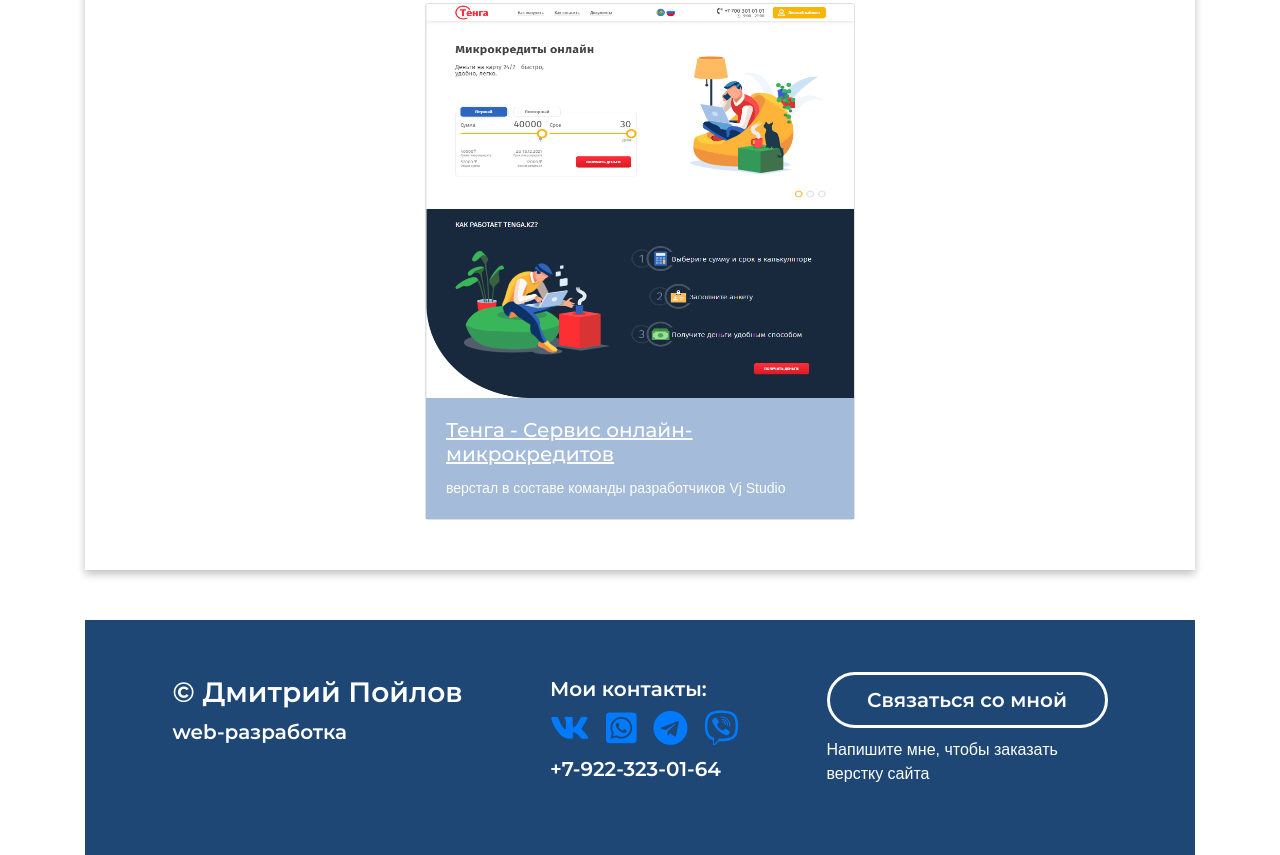
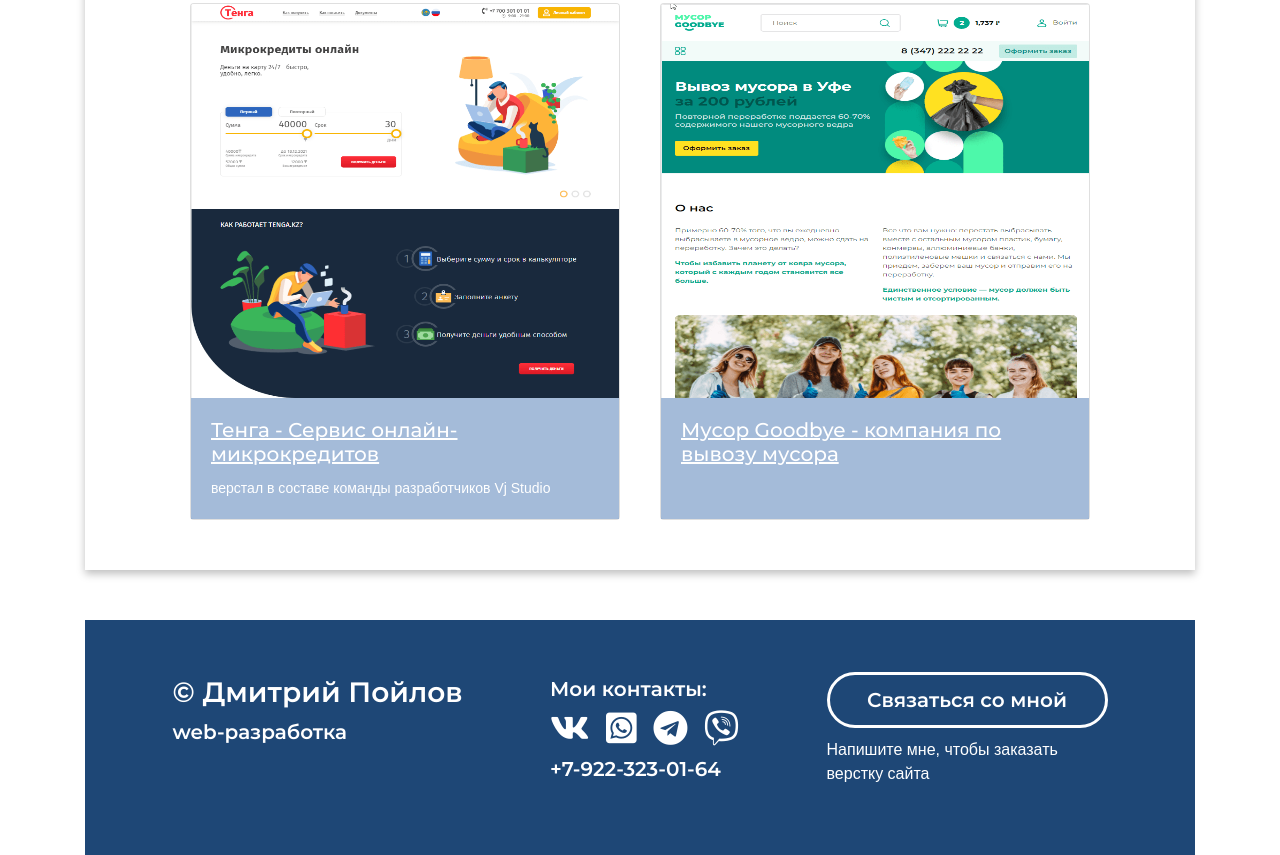
Before and after one commit to Dmitriy-Xok/my-portfolio, a plain HTML site: page www/xokda.ru/index.html in a window 1280 px wide. Shown: the part 3158-4013 px from the top of the page. Drawn offline with Linux system fonts and the light colour scheme; a web font is replaced by a local one.

Commit message:
добавил Мусор Гудбай + мелкие правки

```diff
--- a/www/xokda.ru/css/style.css
+++ b/www/xokda.ru/css/style.css
@@ -367,6 +367,9 @@
 .contacts p:last-child {
     margin-top: 16px;
 }
+.contacts a {
+    color: #FFFFFF;
+}
 .icons {
     display: flex;
     justify-content: space-between;
--- a/www/xokda.ru/index.html
+++ b/www/xokda.ru/index.html
@@ -214,6 +214,15 @@
 			  <p class="card-text">верстал в составе команды разработчиков Vj Studio</p>
 			</div>
 		  </div>
+		  <div class="card">
+			<div class="box">
+				<div class="card-img-top" style="background-image: url(./img/Garbige_goodbye-min.png);"></div>
+			</div>
+			<div class="card-body">
+			  <h5 class="card-title"><a href="https://dmitriy-xok.github.io/garbage_goodbye/" target="_blank">Мусор Goodbye - компания по вывозу мусора</a></h5>
+			  <p class="card-text"></p>
+			</div>
+		  </div>
 		</div>
 	  </section>
 
```
Also changed, not shown: www/xokda.ru/img/Garbige_goodbye-min.png (added).
